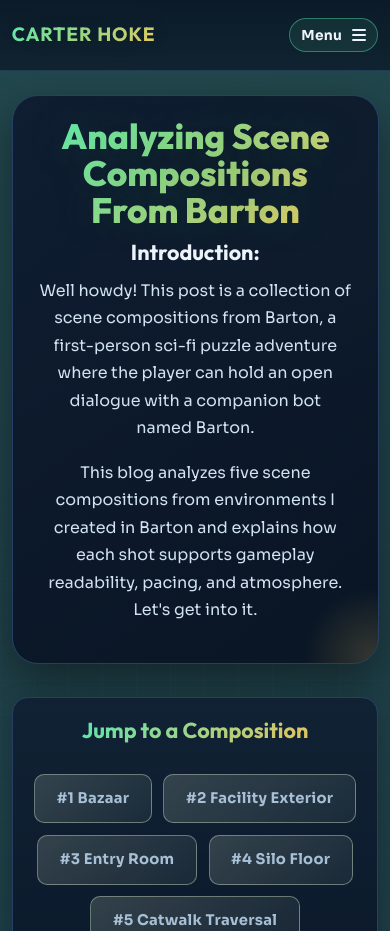
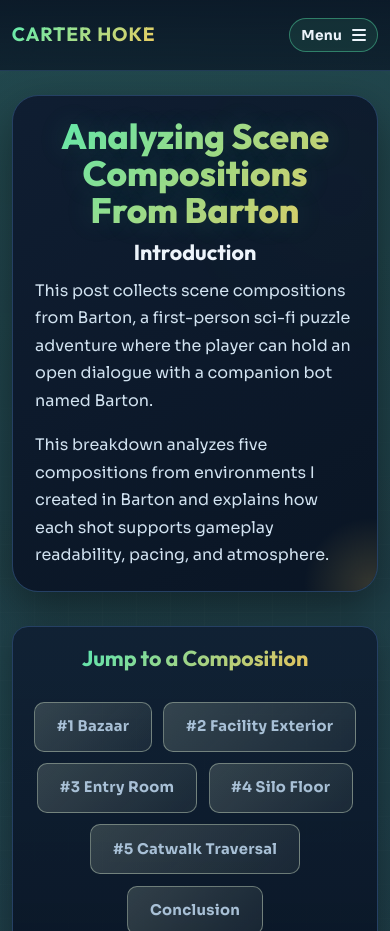
Before and after one commit to hokesen/carter.hoke.dev, a Jekyll site: the page built from blog/analyzing-scene-compositions-in-barton.html, in a window 390 px wide and 1400 px high, cut to the strip 0-931 px from the top of the window. Built offline with Jekyll 4.4.1, drawn with Linux system fonts in a browser that asks for light colours; some of the changed text lies outside the part shown.

Commit message:
Refinements

```diff
--- a/_includes/header.html
+++ b/_includes/header.html
@@ -18,16 +18,16 @@
       <div class="nav-item nav-item--has-dropdown">
         <div class="nav-link-row">
           <a href="{{ '/portfolio.html' | relative_url }}"{% if page.nav_active == "Portfolio" %} aria-current="page"{% endif %}>Portfolio</a>
-          <button class="nav-expand" type="button" aria-expanded="false" aria-controls="portfolio-subnav">
+          <button class="nav-expand" type="button" aria-expanded="false" aria-controls="portfolio-subnav" aria-haspopup="true">
             <span class="sr-only">Toggle portfolio submenu</span>
             <span class="nav-chevron" aria-hidden="true">&#9662;</span>
           </button>
         </div>
-        <div class="nav-dropdown" id="portfolio-subnav">
-          <a href="{{ '/eyes-of-the-forest.html' | relative_url }}">Eyes of the Forest</a>
-          <a href="{{ '/barton.html' | relative_url }}">Barton</a>
-          <a href="{{ '/specter-inspector.html' | relative_url }}">Specter Inspector</a>
-          <a href="{{ '/expansive-fantasy-survival.html' | relative_url }}">Expansive Fantasy Survival</a>
+        <div class="nav-dropdown" id="portfolio-subnav" aria-hidden="true">
+          <a href="{{ '/eyes-of-the-forest.html' | relative_url }}"{% if page.url == "/eyes-of-the-forest.html" %} aria-current="page"{% endif %}>Eyes of the Forest</a>
+          <a href="{{ '/barton.html' | relative_url }}"{% if page.url == "/barton.html" %} aria-current="page"{% endif %}>Barton</a>
+          <a href="{{ '/specter-inspector.html' | relative_url }}"{% if page.url == "/specter-inspector.html" %} aria-current="page"{% endif %}>Specter Inspector</a>
+          <a href="{{ '/expansive-fantasy-survival.html' | relative_url }}"{% if page.url == "/expansive-fantasy-survival.html" %} aria-current="page"{% endif %}>Expansive Fantasy Survival</a>
         </div>
       </div>
       <a href="{{ '/about.html' | relative_url }}"{% if page.nav_active == "About" %} aria-current="page"{% endif %}>About</a>
@@ -35,13 +35,13 @@
       <div class="nav-item nav-item--has-dropdown nav-item--right">
         <div class="nav-link-row">
           <a href="{{ '/dev-blog.html' | relative_url }}"{% if page.nav_active == "Dev Blog" %} aria-current="page"{% endif %}>Dev Blog</a>
-          <button class="nav-expand" type="button" aria-expanded="false" aria-controls="dev-blog-subnav">
+          <button class="nav-expand" type="button" aria-expanded="false" aria-controls="dev-blog-subnav" aria-haspopup="true">
             <span class="sr-only">Toggle dev blog submenu</span>
             <span class="nav-chevron" aria-hidden="true">&#9662;</span>
           </button>
         </div>
-        <div class="nav-dropdown" id="dev-blog-subnav">
-          <a href="{{ '/blog/analyzing-scene-compositions-in-barton.html' | relative_url }}">Analyzing Scene Compositions From Barton</a>
+        <div class="nav-dropdown" id="dev-blog-subnav" aria-hidden="true">
+          <a href="{{ '/blog/analyzing-scene-compositions-in-barton.html' | relative_url }}"{% if page.url == "/blog/analyzing-scene-compositions-in-barton.html" %} aria-current="page"{% endif %}>Analyzing Scene Compositions From Barton</a>
         </div>
       </div>
     </nav>
--- a/_layouts/default.html
+++ b/_layouts/default.html
@@ -40,17 +42,30 @@
   (function () {
     var navToggle = document.querySelector(".nav-toggle");
     var nav = document.querySelector(".nav");
-    var dropdownToggles = document.querySelectorAll(".nav-expand");
+    var navItems = document.querySelectorAll(".nav-item--has-dropdown");
 
     if (!navToggle || !nav) return;
 
+    function isMobile() {
+      return window.matchMedia("(max-width: 960px)").matches;
+    }
+
+    function setDropdownState(item, isOpen) {
+      var btn = item.querySelector(".nav-expand");
+      var dropdown = item.querySelector(".nav-dropdown");
+      item.classList.toggle("is-open", isOpen);
+      if (btn) {
+        btn.setAttribute("aria-expanded", isOpen ? "true" : "false");
+      }
+      if (dropdown) {
+        dropdown.setAttribute("aria-hidden", isOpen ? "false" : "true");
+      }
+    }
+
     function closeAllDropdowns(exceptItem) {
-      dropdownToggles.forEach(function (btn) {
-        btn.setAttribute("aria-expanded", "false");
-      });
-      document.querySelectorAll(".nav-item.is-open").forEach(function (item) {
+      navItems.forEach(function (item) {
         if (item !== exceptItem) {
-          item.classList.remove("is-open");
+          setDropdownState(item, false);
         }
       });
     }
@@ -72,21 +91,22 @@
       }
     });
 
-    dropdownToggles.forEach(function (btn) {
+    navItems.forEach(function (item) {
+      var btn = item.querySelector(".nav-expand");
+      if (!btn) return;
       btn.addEventListener("click", function (e) {
         e.preventDefault();
-        var item = btn.closest(".nav-item");
-        if (!item) return;
+        e.stopPropagation();
         var isOpen = item.classList.contains("is-open");
         closeAllDropdowns(item);
-        item.classList.toggle("is-open", !isOpen);
-        btn.setAttribute("aria-expanded", !isOpen ? "true" : "false");
+        setDropdownState(item, !isOpen);
       });
     });
 
     nav.querySelectorAll("a").forEach(function (link) {
       link.addEventListener("click", function () {
-        if (window.matchMedia("(max-width: 960px)").matches) {
+        closeAllDropdowns();
+        if (isMobile()) {
           closeNavMenu(false);
         }
       });
@@ -139,34 +171,5 @@
   })();
   </script>
 
-  <script>
-  (function () {
-    var hero = document.querySelector(".hero");
-    var reducedMotion = window.matchMedia("(prefers-reduced-motion: reduce)").matches;
-    var supportsHover = window.matchMedia("(hover: hover) and (pointer: fine)").matches;
-    if (!hero || reducedMotion || !supportsHover) return;
-
-    var MAX_TILT = 1.2; // degrees
-
-    hero.addEventListener("mousemove", function (e) {
-      var rect = hero.getBoundingClientRect();
-      var x = (e.clientX - rect.left) / rect.width * 2 - 1;
-      var y = (e.clientY - rect.top) / rect.height * 2 - 1;
-
-      var rotY = x * MAX_TILT;
-      var rotX = -y * MAX_TILT;
-
-      hero.style.transform =
-        "perspective(800px) rotateX(" + rotX + "deg) rotateY(" + rotY + "deg)";
-
-      hero.classList.add("tilt-active");
-    });
-
-    hero.addEventListener("mouseleave", function () {
-      hero.style.transform = "";
-      hero.classList.remove("tilt-active");
-    });
-  })();
-  </script>
 </body>
 </html>
--- a/blog/analyzing-scene-compositions-in-barton.html
+++ b/blog/analyzing-scene-compositions-in-barton.html
@@ -6,11 +6,13 @@
 og_type: "article"
 og_image: "/assets/thumbnail.webp"
 ---
-<article class="hero fade-in section-center" id="overview">
+<article class="hero fade-in section-center-headings" id="overview">
   <h1>Analyzing Scene Compositions From Barton</h1>
-  <h2>Introduction:</h2>
-  <p>Well howdy! This post is a collection of scene compositions from Barton, a first-person sci-fi puzzle adventure where the player can hold an open dialogue with a companion bot named Barton.</p>
-  <p>This blog analyzes five scene compositions from environments I created in Barton and explains how each shot supports gameplay readability, pacing, and atmosphere. Let's get into it.</p>
+  <h2>Introduction</h2>
+  <div class="longform">
+    <p>This post collects scene compositions from Barton, a first-person sci-fi puzzle adventure where the player can hold an open dialogue with a companion bot named Barton.</p>
+    <p>This breakdown analyzes five compositions from environments I created in Barton and explains how each shot supports gameplay readability, pacing, and atmosphere.</p>
+  </div>
 </article>
 
 <section class="panel fade-in section-center">
@@ -26,75 +28,87 @@
 </section>
 
 <section class="grid">
-  <article class="panel fade-in section-center" id="composition-1">
+  <article class="panel fade-in section-center-headings" id="composition-1">
     <h2>Composition #1: Entering The Bazaar</h2>
     <figure class="media-frame contain">
       <img src="../assets/bazaaaar.webp" alt="Composition #1: Entering The Bazaar" loading="lazy" decoding="async">
     </figure>
-    <p>In this composed shot, the player transitions from a barren canyon into a communal bazaar that is now just as abandoned. The player enters from a higher elevation to first read the space as a whole before descending into it.</p>
-    <p>The rocky outcropping on the right blocks the view of the facility, and serves to wrap and pull the player around, and immerse the player in this tall canyon. A central pillar and rocky columns are framed as the dominant / focal point of this composition, as the surrounding canyons and landscape house this column centrally within it.</p>
-    <p>The player is drawn down to meet Barton at this rocky pillar, and kickoff their adventure together!</p>
+    <div class="longform">
+      <p>In this composed shot, the player transitions from a barren canyon into a communal bazaar that is now abandoned. The player enters from higher elevation to read the space as a whole before descending.</p>
+      <p>The rocky outcropping on the right blocks the facility view and wraps the player through the canyon. A central pillar and surrounding columns become the dominant focal point of the composition.</p>
+      <p>The route pulls the player down to meet Barton at this pillar and begin the journey together.</p>
+    </div>
   </article>
 
-  <article class="panel fade-in section-center" id="composition-2">
+  <article class="panel fade-in section-center-headings" id="composition-2">
     <h2>Composition #2: Trainyard & Facility Exterior</h2>
     <figure class="media-frame contain">
       <img src="../assets/facilityy.webp" alt="Composition #2: Trainyard & Facility Exterior" loading="lazy" decoding="async">
     </figure>
-    <p>After introductions, the player and Barton note this abandoned research facility towering overhead. Approaching from the Bazaar, the facility door is framed by the canyon walls and nearby props as the focal point of this space. Leaving the Bazaar, this space opens up into a wider trainyard that gives the facility a sense of grandeur and prominence.</p>
-    <p>The distance from the Bazaar to the facility door needed to be compelling to move through, especially because it is a near straight walk to get there. So cresting a small hill, meandering through a railway, and having Barton leave the players side to go right for the door ensures this space that could easily have been an empty straight walk, is instead a simple but compelling jaunt that builds anticipation for what comes next!</p>
+    <div class="longform">
+      <p>After introductions, the player and Barton approach an abandoned research facility towering overhead. From the Bazaar, canyon walls and nearby props frame the facility door as the focal point while the trainyard opens scale and establishes prominence.</p>
+      <p>The walk from Bazaar to door is near-linear, so I used terrain cresting, rail meanders, and Barton’s pathing toward the door to maintain momentum and build anticipation.</p>
+    </div>
     <figure class="media-frame contain">
       <img src="../assets/facilityexteriormarkup.png" alt="Facility Exterior Markup" loading="lazy" decoding="async" width="1918" height="957">
     </figure>
   </article>
 
-  <article class="panel fade-in section-center" id="composition-3">
+  <article class="panel fade-in section-center-headings" id="composition-3">
     <h2>Composition #3: The Entry Room</h2>
     <figure class="media-frame contain">
       <img src="../assets/entryyyrooom.webp" alt="Composition #3: The Entry Room" loading="lazy" decoding="async">
     </figure>
-    <p>Upon completing the first puzzle with Barton, entry to the facility proper is granted. A large red blast door with two interactable objects aside it is framed as the dominant in this entry room. Using the color red makes the door stand out, while the sandy slope, and adjacent staircase leads the eye upwards to this door.</p>
-    <p>The lone blue sign is another important element here that also draws immediate attention, and will give the player some context for completing this puzzle, as the player needs to pick up Barton to allow him to reach a lever.</p>
-    <p>This also gives Barton and the player a new talking point, supporting our primary engagement type of building a connection. This area gives space for mandatory tutorialization, supported through the spatial design, and a meaningful diegetic tutorial sign Barton and the player can interoperate together!</p>
+    <div class="longform">
+      <p>After the first puzzle, the player enters the facility proper. A red blast door with two nearby interactables is framed as the dominant element; color contrast, slope direction, and staircase lines guide attention upward.</p>
+      <p>A lone blue sign provides immediate context for puzzle completion, directing the player to pick up Barton so he can reach a lever.</p>
+      <p>This creates a new dialogue beat between player and companion while supporting mandatory tutorialization through spatial cues and diegetic signage.</p>
+    </div>
   </article>
 
-  <article class="panel fade-in section-center" id="composition-4">
+  <article class="panel fade-in section-center-headings" id="composition-4">
     <h2>Composition #4: The Silo Floor</h2>
     <figure class="media-frame contain">
       <img src="../assets/siloooo-1.webp" alt="Composition #4:The Silo Floor" loading="lazy" decoding="async">
     </figure>
-    <p>After finishing up in the entry room, the player passes through a short drain pipe that serves as a minor pace break and spatial reset. Then, the player enters a large silo, that the remainder of gameplay occurs within.</p>
-    <p>In playtesting this area, I noted that the majority of players did not look up to see the rocket, and instead focused on the content of the bottom floor, where traversal options and now familiar puzzle mechanics evolve and expand, to keep gameplay interesting and engaging.</p>
-    <p>Entering the silo from an elevated view shows the player the entirety of the space they will be exploring, giving them an idea of some of the affordances (the ways they can interact with and traverse through this space) present here, before their feet touch the ground of the silo proper.</p>
-    <p>The opposite side the player enters through contains a platform with a generator, and a locked door, separated by a see-through divider. This platform is the focal point of the space, as all potential pathways lead the player's eye to it.</p>
+    <div class="longform">
+      <p>After the entry room, the player passes through a short drain pipe as a pacing reset before entering the main silo where the rest of the experience unfolds.</p>
+      <p>Playtesting showed most players focused on lower-floor traversal and puzzle content rather than the rocket above, so composition and pathing were tuned to prioritize immediate gameplay clarity.</p>
+      <p>The elevated entrance gives a full read of the explorable space before commitment, surfacing core affordances and available routes.</p>
+      <p>A generator platform and locked door on the opposite side serve as the focal destination, reinforced by converging sightlines.</p>
+    </div>
     <figure class="media-frame contain">
       <img src="../assets/silofloor.png" alt="Silo Floor Markup" loading="lazy" decoding="async" width="1939" height="968">
     </figure>
   </article>
 
-  <article class="panel fade-in section-center" id="composition-5">
+  <article class="panel fade-in section-center-headings" id="composition-5">
     <h2>Composition #5: Catwalk Traversal</h2>
     <figure class="media-frame contain">
       <img src="../assets/stairsz.webp" alt="Composition #5: Catwalk Traversal" loading="lazy" decoding="async">
     </figure>
-    <p>As the player ascends along the second floor of the facility, they're faced with two gaps in the approaching catwalks. The player sees these gaps, and then must make a 180° turn to attempt the first jump. This composition shows the player the immediate gap challenge in the foreground, and traversal areas in store later in the background.</p>
-    <p>This gentle approach to the introduction of a potentially lethal fall makes the danger apparent before the player must face it and allows them to make an informed decision about how to proceed across the gap. Barton also chimes in, requesting the player pick him up to get him across this gap.</p>
+    <div class="longform">
+      <p>As the player ascends the second floor, two catwalk gaps are revealed before the first jump attempt. The foreground frames the immediate challenge while the background previews upcoming traversal.</p>
+      <p>This staging surfaces risk before commitment, helping players make informed movement decisions. Barton’s request to be carried across reinforces companion interaction in the same beat.</p>
+    </div>
     <figure class="media-frame contain">
       <img src="../assets/group-4.png" alt="Catwalk Traversal Markup" loading="lazy" decoding="async" width="1917" height="980">
     </figure>
   </article>
 
-  <article class="panel fade-in section-center" id="conclusion">
-    <h2>Conclusion:</h2>
+  <article class="panel fade-in section-center-headings" id="conclusion">
+    <h2>Conclusion</h2>
     <figure class="media-frame contain conclusion-image">
       <img src="../assets/barton-screenshot-2025.04.11-22.24.57.34.webp" alt="Barton Screenshot" loading="lazy" decoding="async" width="2560" height="1440">
     </figure>
-    <p>This handful of compositions from Barton explored how we can present and frame important elements of level spaces in ways that give the player enough information to guide their choices, but still maintain them the agency of deciding what to do, and where to go next.</p>
-    <p>What we want the player to focus on can be framed and crafted in obvious ways, like using a big red door that screams "come unlock me!" Or these methods can be used in subtler ways, like pointing staircases, rock outcroppings, or other props and level geometry to subtly direct the players eye where we want.</p>
-    <p>It's also important to remember that these compositions don't build themselves perfectly the first time. Each of the shots featured in this post went through countless iterations and changes to improve saliency, guidance, level pacing, and contextualizing with an ai companion throughout. As well as input and direction from environment artists to beautify and populate these spaces, while maintaining their original pacing and level flow.</p>
-    <p>These practices can give the player the context they'll need to take in and understand the spaces they're exploring, while maintaining the saliency of the interactive experience you're building.</p>
-    <p>Thanks for reading!</p>
-    <p><strong>-Carter Hoke</strong></p>
+    <div class="longform">
+      <p>These compositions from Barton show how spatial framing can surface key information while preserving player agency over where to go and what to do next.</p>
+      <p>Guidance can be explicit, like a dominant red door, or subtle, like staircase direction, rock framing, and prop alignment that gently steer attention.</p>
+      <p>None of these shots were correct on the first pass. Each one evolved through repeated iteration, playtest feedback, and environment-art collaboration to improve saliency, pacing, and contextual clarity with an AI companion.</p>
+      <p>When done well, composition gives players the context needed to read a space quickly without flattening exploration.</p>
+      <p>Thanks for reading.</p>
+      <p><strong>- Carter Hoke</strong></p>
+    </div>
     <div class="btn-row btn-row--center">
       <a class="btn btn--tertiary" href="../dev-blog.html">Back to Dev Blog</a>
       <a class="btn btn--tertiary" href="#overview">Back to Top</a>
--- a/dev-blog.html
+++ b/dev-blog.html
@@ -7,8 +7,8 @@
 ---
 <section class="hero fade-in section-center">
   <h1>Development Blog</h1>
-  <h2>Latest Post</h2>
-  <p>Explore deep dives into level design process, iteration strategy, and lessons learned from shipped and in-progress projects.</p>
+  <h2>Featured Post</h2>
+  <p>Deep dives into level design process, iteration strategy, and lessons learned from shipped and in-progress projects.</p>
 </section>
 
 <section class="grid">
--- a/styles.css
+++ b/styles.css
@@ -138,6 +138,12 @@
   border-bottom: 1px solid rgba(60, 101, 144, 0.45);
 }
 
+@supports not (backdrop-filter: blur(1px)) {
+  .site-header {
+    background: rgba(8, 20, 35, 0.95);
+  }
+}
+
 .header-inner {
   display: flex;
   gap: 1rem 1.35rem;
@@ -163,7 +169,6 @@
   -webkit-background-clip: text;
   -webkit-text-fill-color: transparent;
   background-clip: text;
-  animation: showcase-glow 4s ease-in-out infinite;
   font-weight: 700;
 }
 
@@ -257,8 +262,8 @@
 }
 
 .nav-expand:hover,
-.nav-item.is-open .nav-expand,
-.nav-item:focus-within .nav-expand {
+.nav-expand:focus-visible,
+.nav-item.is-open .nav-expand {
   border-color: rgba(80, 212, 160, 0.5);
   color: var(--text);
   background: rgba(80, 212, 160, 0.16);
@@ -271,9 +276,7 @@
   display: inline-block;
 }
 
-.nav-item:hover .nav-chevron,
-.nav-item.is-open .nav-chevron,
-.nav-item:focus-within .nav-chevron {
+.nav-item.is-open .nav-chevron {
   transform: rotate(180deg);
   opacity: 1;
 }
@@ -291,9 +294,10 @@
   border-radius: 12px;
   box-shadow: var(--shadow);
   opacity: 0;
+  visibility: hidden;
   pointer-events: none;
   transform: translateY(-4px);
-  transition: opacity var(--transition-fast), transform var(--transition-fast);
+  transition: opacity var(--transition-fast), transform var(--transition-fast), visibility 0s linear var(--transition-fast);
   z-index: 30;
 }
 
@@ -311,12 +315,12 @@
   height: 0.5rem;
 }
 
-.nav-item:hover .nav-dropdown,
-.nav-item:focus-within .nav-dropdown,
 .nav-item.is-open .nav-dropdown {
   opacity: 1;
+  visibility: visible;
   pointer-events: auto;
   transform: translateY(0);
+  transition-delay: 0s;
 }
 
 .nav-dropdown a {
@@ -337,6 +341,12 @@
   border: none;
 }
 
+.nav-dropdown a[aria-current="page"] {
+  color: var(--text);
+  background: rgba(80, 212, 160, 0.2);
+  box-shadow: inset 0 0 0 1px rgba(80, 212, 160, 0.38);
+}
+
 a:focus-visible,
 button:focus-visible {
   outline: 2px solid rgba(80, 212, 160, 0.8);
@@ -358,8 +368,7 @@
   box-shadow: var(--shadow);
   padding: clamp(1.4rem, 2.2vw, 3.1rem);
   margin-bottom: 2.1rem;
-  transition: transform 0.15s ease-out, box-shadow 0.15s ease-out;
-  will-change: transform;
+  transition: border-color var(--transition-fast), box-shadow var(--transition-fast);
   position: relative;
   overflow: hidden;
 }
@@ -391,8 +400,7 @@
   font-weight: 800;
   line-height: 1.05;
   margin-bottom: 0.65rem;
-  text-shadow: 0 0 40px rgba(69, 184, 138, 0.3);
-  animation: showcase-glow 4s ease-in-out infinite;
+  text-shadow: 0 0 28px rgba(69, 184, 138, 0.2);
   text-wrap: balance;
 }
 
@@ -470,13 +478,28 @@
   -webkit-background-clip: text;
   -webkit-text-fill-color: transparent;
   background-clip: text;
-  animation: showcase-glow 4s ease-in-out infinite;
 }
 
 .max-content {
   max-width: var(--content-max);
   margin-left: auto;
   margin-right: auto;
+}
+
+.longform {
+  max-width: min(78ch, 100%);
+  margin-left: auto;
+  margin-right: auto;
+  text-align: left;
+}
+
+.longform p,
+.longform li {
+  max-width: none;
+}
+
+.longform > :last-child {
+  margin-bottom: 0;
 }
 
 /* ---------- Grid ---------- */
@@ -680,6 +703,7 @@
   font-weight: 700;
   font-size: 0.92rem;
   letter-spacing: 0.02em;
+  min-height: 44px;
   color: var(--text);
   transition: var(--transition-fast);
   position: relative;
@@ -1066,6 +1090,11 @@
   color: inherit;
 }
 
+.project-card:focus-visible {
+  outline: 2px solid rgba(80, 212, 160, 0.85);
+  outline-offset: 3px;
+}
+
 .project-card:hover {
   transform: translateY(-5px);
   box-shadow: 0 24px 55px rgba(0, 0, 0, 0.45), 0 0 35px var(--brand-glow);
@@ -1205,12 +1234,6 @@
   margin: 0 0 1.2rem;
   letter-spacing: 0.02em;
   text-align: center;
-  animation: showcase-glow 4s ease-in-out infinite;
-}
-
-@keyframes showcase-glow {
-  0%, 100% { opacity: 0.88; text-shadow: 0 0 30px rgba(69, 184, 138, 0.2); }
-  50% { opacity: 1; text-shadow: 0 0 50px rgba(69, 184, 138, 0.35); }
 }
 
 .cta-block {
@@ -1249,7 +1272,7 @@
 .site-footer {
   border-top: 1px solid rgba(184, 199, 179, 0.24);
   background: linear-gradient(180deg, rgba(10, 22, 38, 0.66), rgba(10, 22, 38, 0.86));
-  padding: 1.4rem 0 2rem;
+  padding: clamp(1.8rem, 3vw, 2.4rem) 0 clamp(2.4rem, 4.2vw, 3.2rem);
   color: var(--muted);
   font-size: 0.9rem;
 }
@@ -1259,8 +1282,8 @@
   align-items: center;
   flex-wrap: wrap;
   justify-content: space-between;
-  width: 100%;
   gap: 0.8rem 1.2rem;
+  padding-inline: clamp(0.9rem, 2.4vw, 1.8rem);
 }
 
 .footer-left {
@@ -1318,12 +1341,17 @@
 /* ---------- Scroll Animation ---------- */
 
 .fade-in {
+  opacity: 1;
+  transform: none;
+  transition: opacity 550ms ease, transform 550ms ease;
+}
+
+.js .fade-in {
   opacity: 0;
   transform: translateY(20px);
-  transition: opacity 550ms ease, transform 550ms ease;
-}
-
-.fade-in.visible {
+}
+
+.js .fade-in.visible {
   opacity: 1;
   transform: translateY(0);
 }
@@ -1500,7 +1528,7 @@
     transition-duration: 0.01ms !important;
   }
 
-  .fade-in {
+  .js .fade-in {
     opacity: 1;
     transform: none;
   }
@@ -1537,6 +1565,7 @@
     flex-direction: column;
     text-align: center;
     align-items: center;
+    padding-inline: clamp(0.85rem, 5vw, 1.25rem);
   }
 
   .footer-contact {
```
Also changed, not shown: other parts of _layouts/default.html (+20 -2 lines), about.html (+4 -4 lines), index.html (+5 -2 lines).
